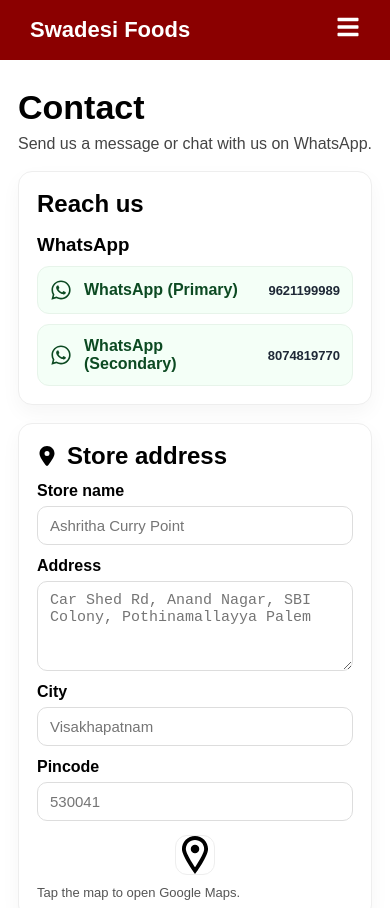
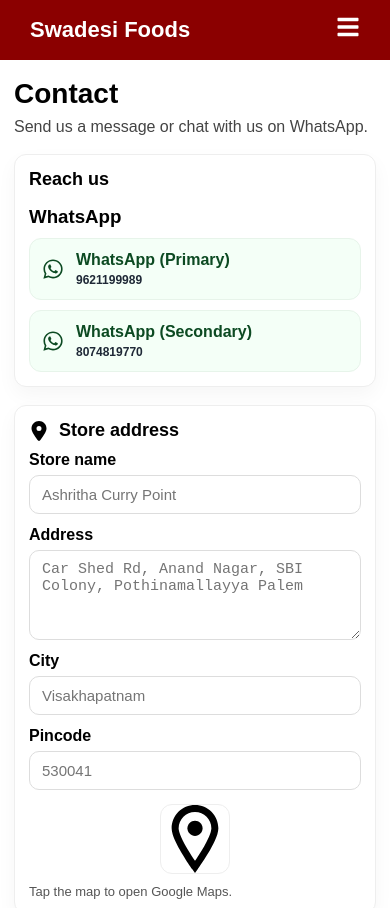
Before and after one commit to SandeepCheemakurthi/swadesi_foods, a React (Create React App) app: page /contact in a window 390 px wide. Shown: the top 908 px of the page. Built offline with nearby package versions, Linux system fonts and the light colour scheme.

Commit message:
fix for mobile view

```diff
--- a/src/styles/global.css
+++ b/src/styles/global.css
@@ -536,6 +536,10 @@
   font-weight: 600;
 }
 
+.whatsapp-pill > span {
+  min-width: 0;
+}
+
 .whatsapp-pill svg {
   font-size: 22px;
 }
@@ -557,6 +561,7 @@
   color: #1f2937;
   font-size: 13px;
   padding-left: 10px;
+  overflow-wrap: anywhere;
 }
 
 .address-row {
@@ -599,6 +604,59 @@
   }
 }
 
+@media (max-width: 600px) {
+  .contact-page {
+    padding: 18px 14px 44px;
+  }
+
+  .contact-hero {
+    text-align: left;
+  }
+
+  .contact-hero h1 {
+    font-size: 28px;
+    line-height: 1.15;
+  }
+
+  .contact-card {
+    padding: 14px;
+    border-radius: 12px;
+  }
+
+  .contact-card h2 {
+    font-size: 18px;
+    margin-bottom: 10px;
+  }
+
+  .whatsapp-pill {
+    grid-template-columns: 24px 1fr;
+    grid-template-areas:
+      "icon label"
+      "icon number";
+    row-gap: 4px;
+  }
+
+  .whatsapp-pill svg {
+    grid-area: icon;
+  }
+
+  .whatsapp-pill span:first-of-type {
+    grid-area: label;
+    overflow-wrap: anywhere;
+  }
+
+  .whatsapp-number {
+    grid-area: number;
+    padding-left: 0;
+    font-size: 12px;
+  }
+
+  .map-image {
+    width: clamp(52px, 18vw, 76px);
+    height: clamp(52px, 18vw, 76px);
+  }
+}
+
 .disabled-fields {
   opacity: 1;
   cursor: not-allowed;
```
